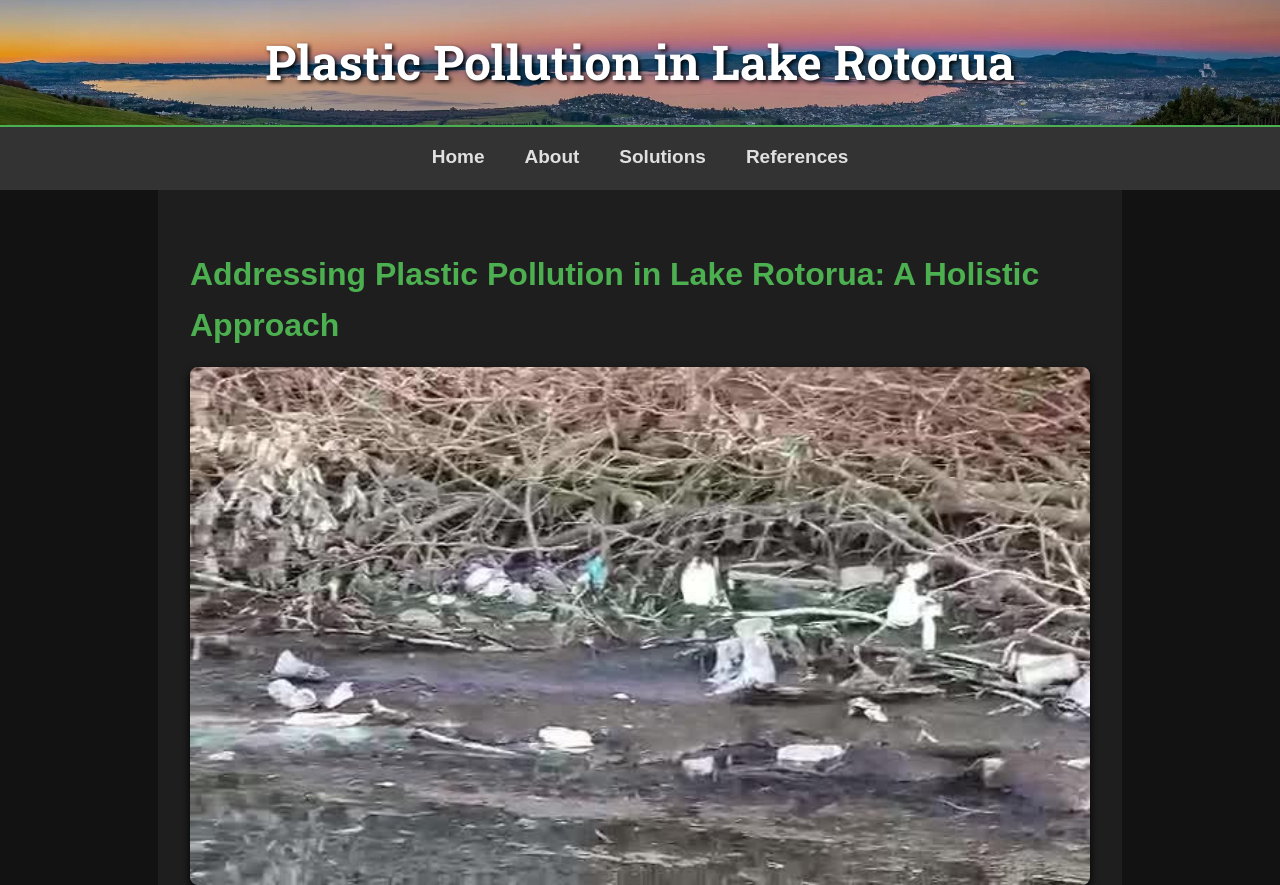
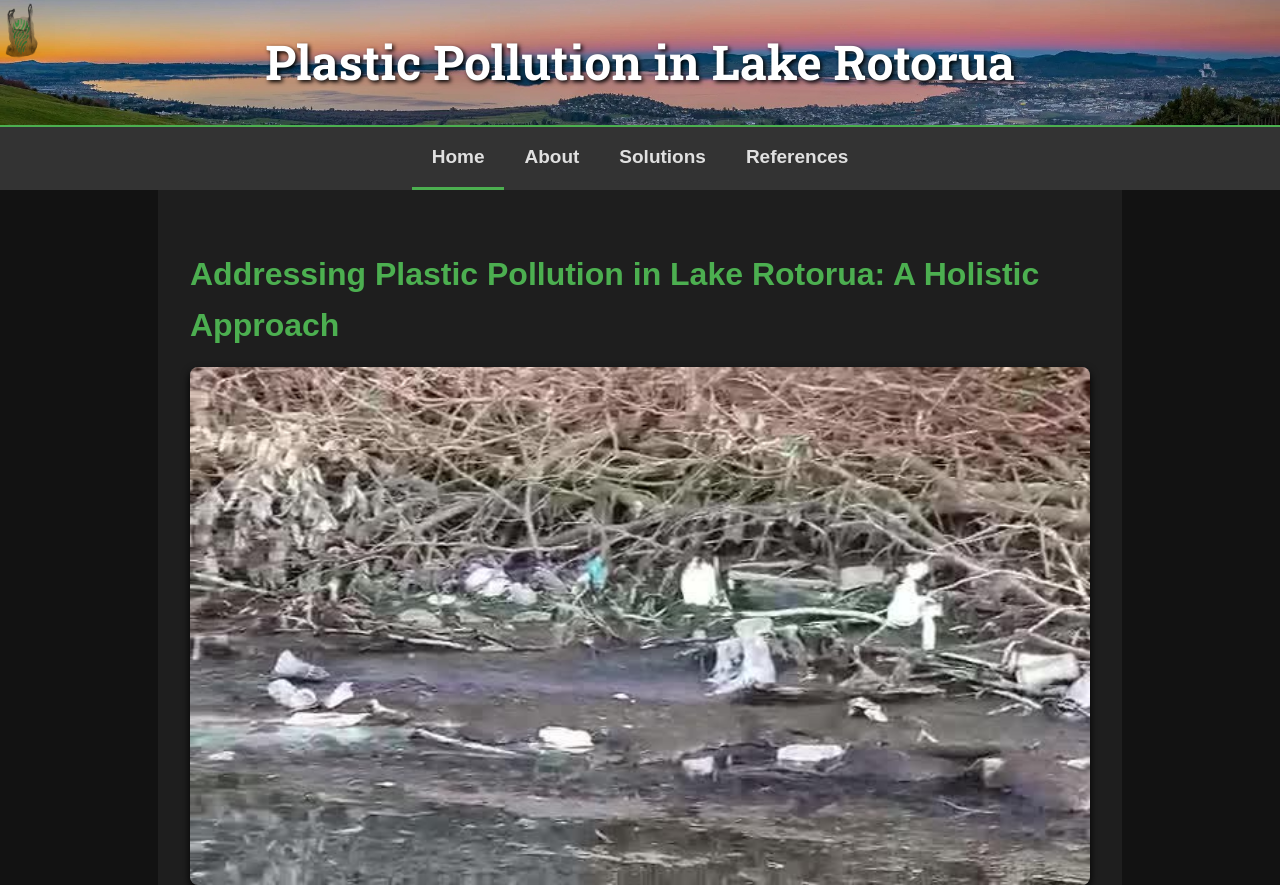
Before and after one commit to SnehChaudhari/plastic-pollution-lake-rotorua, a plain HTML site: page index.html in a window 1280 px wide. Shown: the top 885 px of the page. Drawn offline with Linux system fonts and the light colour scheme.

Commit message:
version 5

```diff
--- a/index.html
+++ b/index.html
@@ -17,15 +17,19 @@
 <body>
   <!-- Header section with the main title of the webpage -->
   <header>
+    <!-- custom logo for webpage -->
+    <div class="logo-container">
+      <img class="logo" src="images/logo.png" alt="Logo">
+    </div>
     <h1>Plastic Pollution in Lake Rotorua</h1>
   </header>
 
-  <!-- Navigation bar with links to other pages -->
+  <!-- Navigation bar with links to other pages and underline on navigation bar -->
   <nav>
-    <a href=index.html>Home</a>
-    <a href=about.html>About</a>
-    <a href=solutions.html>Solutions</a>
-    <a href=references.html>References</a>
+    <a class="nav-underline" href="index.html">Home</a>
+    <a href="about.html">About</a>
+    <a href="solutions.html">Solutions</a>
+    <a href="references.html">References</a>
   </nav>
 
   <!-- Main content area with a heading, images, and paragraphs of text -->
--- a/style.css
+++ b/style.css
@@ -10,6 +10,10 @@ body {
 }
 
 header {
+  display: flex; /* flexbox for header */
+  justify-content: center;  /* centers the header content */
+  align-items: center;  /* vertically centers the items */
+  position: relative;  /* Make header a relative container for absolute positioning */
   background-color: #1e1e1e; /* dark background colour for header */
   text-align: center;  /* centers header */
   border-bottom: 2px solid #4CAF50; /* green accent color for top of webpage */
@@ -17,7 +21,21 @@ header {
   background-image: url("images/lake_rotorua_banner.jpg");  /* adding background image/banner to the main heading */
   background-position: center; /* centering the image */
   background-size: cover; /* ensuring the image covers the entire header */
+}
 
+.logo {
+  width: 40px;  /* adjusting logo size */
+  height: auto; /* maintains aspect ratio */
+  box-shadow: none; /* removing shadow from logo */
+}
+
+.logo-container {
+  position: absolute;
+  background: none;  /* removes background from logo div */
+  top: 1px;  /* adjusting logo position from top */
+  left: 1px;  /* adjusting logo position from left */
+  margin: 0;
+  padding: 0;
 }
 
 header h1 {
@@ -26,8 +44,8 @@ header h1 {
   text-shadow: 2px 2px 4px rgba(0, 0, 0, 1);  /* dark font for better readability */
   text-align: center; /* centers h1 */
   color: #ffffff; /* white text colour to stand out from banner */
-  margin-top: 0;
-  margin-bottom: 0;
+  margin: 0; /* resets all margins */
+  flex-grow: 1;
 }
 
 footer {
@@ -61,8 +79,8 @@ nav a {
 nav a:hover {
   border-bottom: 3px solid #4CAF50;  /* green accent underline effect on hover */
   color: #4CAF50;  /* navigation link color changes to green accent color on hover */
+  background-color: #575757; /* Slightly lighter grey for hover effect */
 }
-
 
 
 div {
@@ -85,6 +103,10 @@ img {
   margin-top: 0;  /* removing space between reference and image */
 }
 
+.nav-underline {
+  border-bottom: 3px solid #4CAF50;  /* green accent underline effect on hover */
+}
+
 h2 {
   color: #4CAF50;  /* Green highlight for headings */
   font-size: 32px;  /* larger font size for h2 headings */
```
Also changed, not shown: about.html (+9 -5 lines), references.html (+9 -5 lines), solutions.html (+9 -5 lines), images/logo.png (added).
